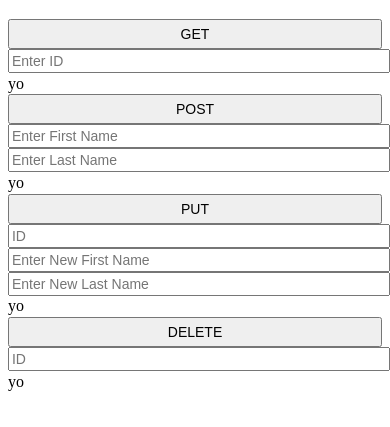
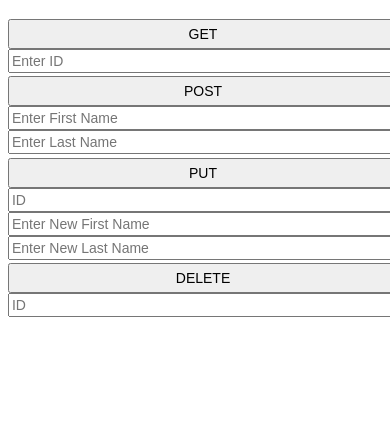
Before and after one commit to NongFeen/KMITL_MVC_2024, a website: page src/views/index.html in a window 390 px wide. Shown: the part 61-488 px from the top of the page. Drawn offline with Linux system fonts and the light colour scheme; files that its build step writes are made by us from their sources; files whose address does not match are found by name.

Commit message:
fix mobile display

```diff
--- a/src/public/css/style.css
+++ b/src/public/css/style.css
@@ -1,26 +1,39 @@
 .container {
-    margin: 0.5% 0; /* Reduce vertical margin */
+    margin: 0.5% 0;
     display: flex;
-    flex-direction: row; /* Stack elements vertically */
-    gap: 5px; /* Reduce the vertical space between elements */
+    flex-direction: row;
+    gap: 5px;
     font-size: 16px;
 }
 
 .text-Input, .id-Input, button {
-    margin: 0; /* Remove additional margins if present */
-    padding: 0.5vw; /* Adjust padding if needed */
+    margin: 0;
+    padding: 0.5vw;
     font-size: 14px;
 }
 
 .text-Input {
-    width: 100%; /* Full width for input fields */
+    width: 100vw;
 }
 
 .id-Input {
-    width: 100%; /* Full width for input fields */
+    width: 100vw;
 }
 
 button {
     height: 30px;
-    width: 100%; /* Full width for buttons */
+    width: 100vw;
 }
+
+@media (min-width: 600px) {
+    .text-Input, .id-Input, button {
+        margin: 0;
+        padding: 0.5vw;
+        font-size: 7vw;
+    }
+    button {
+        height: 10vw;
+        width: 100vw;
+        font-size: 5vw;
+    }
+  }
--- a/src/views/index.html
+++ b/src/views/index.html
@@ -16,13 +16,13 @@
         <button type="button" id="getButton">GET</button>
         <input type="text" id="USEGETAPI" class="text-Input" placeholder="Enter ID"><br>
     <!-- </div> -->
-    <div class="container" id="GETstatusMessage" > yo</div>
+    <div class="container" id="GETstatusMessage" > </div>
     <!-- <div class="container"> -->
         <button type="button" id="postButton">POST</button>
         <input type="text" id="USEPOSTAPI_FName" class="text-Input" placeholder="Enter First Name">
         <input type="text" id="USEPOSTAPI_LName" class="text-Input" placeholder="Enter Last Name"><br>
     <!-- </div> -->
-    <div class="container" id="POSTstatusMessage">yo</div>
+    <div class="container" id="POSTstatusMessage"></div>
 
     <!-- <div class="container"> -->
         <button type="button" id="putButton">PUT</button>
@@ -30,13 +30,13 @@
         <input type="text" id="USEPUTAPI_FName" class="text-Input" placeholder="Enter New First Name">
         <input type="text" id="USEPUTAPI_LName" class="text-Input" placeholder="Enter New Last Name"><br>
     <!-- </div> -->
-    <div class="container" id="PUTstatusMessage">yo</div>
+    <div class="container" id="PUTstatusMessage"></div>
 
     <!-- <div class="container"> -->
         <button type="button" id="deleteButton"  >DELETE</button>
         <input type="text" id="USEDELETEAPI_ID" class="id-Input" placeholder="ID"><br>
     <!-- </div> -->
-    <div class="container" id="DELETEstatusMessage">yo </div>
+    <div class="container" id="DELETEstatusMessage"> </div>
 
     <script src="../scripts/useapi.js" defer></script>
 </body>
```
